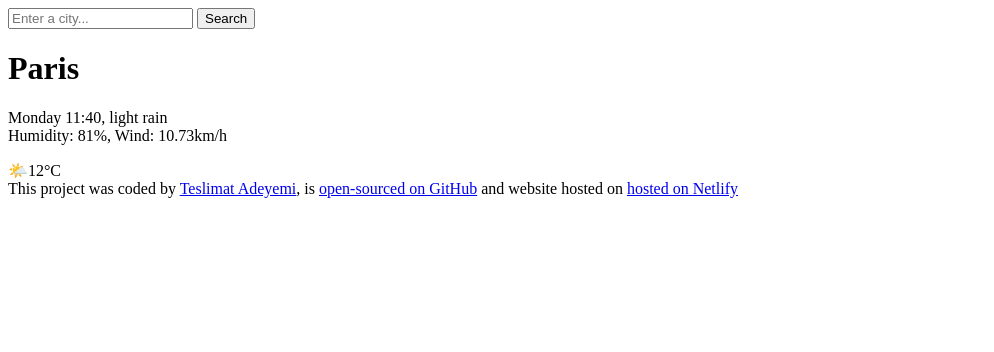
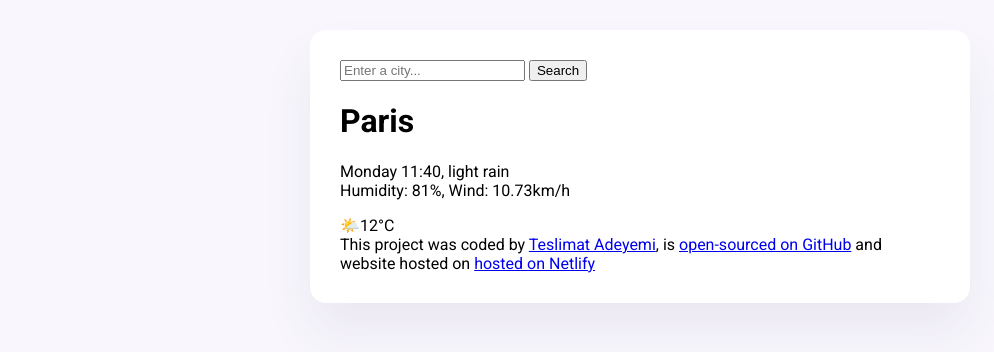
Before and after one commit to Teslimat/my-first-weather-project, a plain HTML site: page index.html in a window 1280 px wide. Shown: the whole page, without its empty margins (0-994 px from the left). Drawn offline with Linux system fonts and the light colour scheme.

Commit message:
Styled the main container and added custom fonts

```diff
--- a/index.html
+++ b/index.html
@@ -3,9 +3,16 @@
   <head>
     <meta charset="UTF-8" />
     <meta name="viewport" content="width=device-width, initial-scale=1.0" />
+    <link rel="stylesheet" href="src/styles.css" />
+    <link rel="preconnect" href="https://fonts.googleapis.com" />
+    <link rel="preconnect" href="https://fonts.gstatic.com" crossorigin />
+    <link
+      href="https://fonts.googleapis.com/css2?family=Roboto:ital,wght@0,100;0,300;0,400;0,500;0,700;0,900;1,100;1,300;1,400;1,500;1,700;1,900&display=swap"
+      rel="stylesheet" />
     <title>Weather App</title>
   </head>
   <body>
+    <div class="weather-app">
       <header>
         <form>
           <input type="search" placeholder="Enter a city..." required />
@@ -27,7 +34,8 @@
 
       <footer>
         This project was coded by
-      <a href="https://github.com/Teslimat" target="_blank"> Teslimat Adeyemi</a
+        <a href="https://github.com/Teslimat" target="_blank">
+          Teslimat Adeyemi</a
         >, is
         <a
           href="https://github.com/Teslimat/my-first-weather-project"
@@ -39,5 +47,6 @@
           >hosted on Netlify</a
         >
       </footer>
+    </div>
   </body>
 </html>
--- /dev/null
+++ b/src/styles.css
@@ -0,0 +1,13 @@
+body {
+  background-color: #f9f7fd;
+  font-family: "Roboto", sans-serif;
+}
+
+.weather-app {
+  background-color: #ffffff;
+  max-width: 600px;
+  margin: 30px auto;
+  padding: 30px;
+  box-shadow: 0 30px 50px  rgba(65, 50, 100, 0.08);
+  border-radius: 16px;
+}
```
Lines whose indentation alone changed are shown as unchanged.
